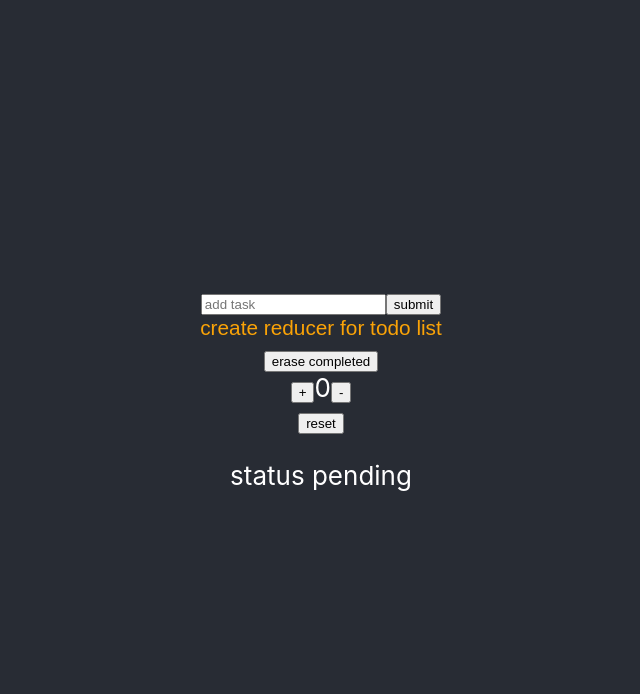
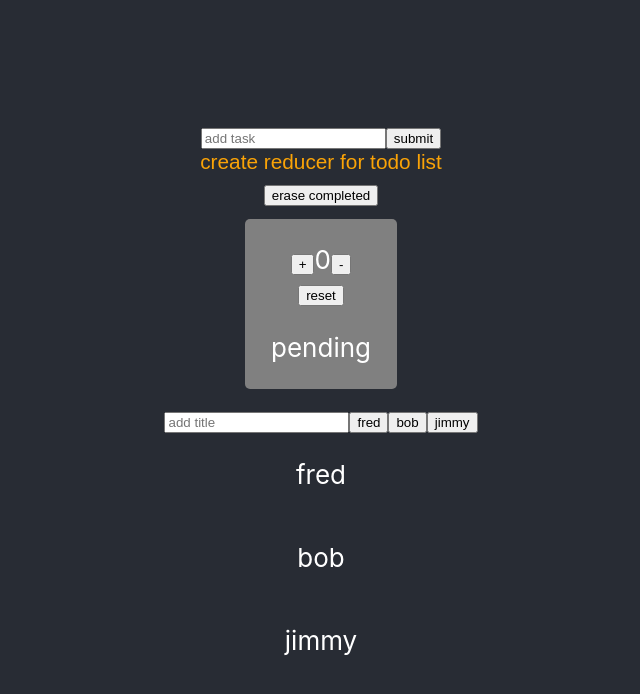
Before and after one commit to Istott/useReducer-playground, a React (Create React App) app in the folder todo/: page / in a window 1280 px wide. Shown: the top 694 px of the page, without its empty margins (319-959 px from the left). Built offline with nearby package versions, Linux system fonts and the light colour scheme.

Commit message:
built a name and title reducer

```diff
--- a/todo/src/App.css
+++ b/todo/src/App.css
@@ -33,6 +33,13 @@
   text-decoration: line-through darkred;
 }
 
+.counter {
+  background-color: gray;
+  border-radius: 5px;
+  padding: 2% 2% 0 2%;
+  margin: 1%;
+}
+
 .status {
   color: white
 }
--- a/todo/src/App.js
+++ b/todo/src/App.js
@@ -11,6 +11,9 @@ const ACTIONS = {
   DECREMENT: 'decrement',
   STATUS: 'status',
   ACTIONS: 'reset',
+  FRED: 'fred',
+  BOB: 'bob',
+  JIMMY: 'jimmy',
 }
 
 const countReducer = (counter, action) => {
@@ -28,7 +31,7 @@ const countReducer = (counter, action) => {
       } else if (counter.count < 0) {
         return { ...counter, message: 'losing'}
       } else {
-        return { ...counter, message: 'status pending'}
+        return { ...counter, message: 'pending'}
       }
     case ACTIONS.RESET:
       return { ...counter, count: 0}
@@ -42,11 +45,30 @@ const initialCount = {
   message: 'status pending'
 };
 
+const nameReducer = (nameState, action) => {
 
+  switch(action.type) {
+    case ACTIONS.FRED:
+      return {...nameState, fred: action.payload}
+    case ACTIONS.BOB:
+      return {...nameState, bob: action.payload}
+    case ACTIONS.JIMMY:
+      return {...nameState, jimmy: action.payload}
+    default:
+      return nameState
+  }
+}
 
+const initialName = {
+  fred: '',
+  bob: '',
+  jimmy: ''
+}
 
 function App() {
   const [counter, dispatch] = useReducer(countReducer, initialCount);
+  const [name, nameDispatch] = useReducer(nameReducer, initialName);
+  const [ title, setTitle] = useState('')
 
   useLayoutEffect(() => {
     dispatch({
@@ -75,6 +97,34 @@ function App() {
     })
   }
 
+  const fredHandler = (e) => {
+    e.preventDefault()
+
+    nameDispatch({
+      type: ACTIONS.FRED,
+      payload: title
+    })
+    setTitle('')
+  }
+  const bobHandler = (e) => {
+    e.preventDefault()
+
+    nameDispatch({
+      type: ACTIONS.BOB,
+      payload: title
+    })
+    setTitle('')
+  }
+  const jimmyHandler = (e) => {
+    e.preventDefault()
+
+    nameDispatch({
+      type: ACTIONS.JIMMY,
+      payload: title
+    })
+    setTitle('')
+  }
+
   return (
     <div className="App">
       <header className="App-header">
@@ -84,6 +134,7 @@ function App() {
           <TodoList />
         </TodoState>
 
+        <div className="counter">
           <div>
             <button onClick={increment}>+</button>
             <span>{counter.count}</span>
@@ -93,6 +144,24 @@ function App() {
           <div className="status">
             <p>{counter.message}</p>
           </div>
+        </div>
+
+        <form>
+          <input
+              type="text"
+              placeholder="add title"
+              value={title}
+              onChange={(e) => setTitle(e.target.value)}
+          />
+          <button onClick={fredHandler} >fred</button>
+          <button onClick={bobHandler} >bob</button>
+          <button onClick={jimmyHandler} >jimmy</button>
+        </form>
+
+        <p>fred {name.fred}</p>
+        <p>bob {name.bob}</p>
+        <p>jimmy {name.jimmy}</p>
+
       </header>
     </div>
   );
```
Also changed, not shown: todo/src/components/list.js (+4 -4 lines). Lines whose indentation alone changed are shown as unchanged.
